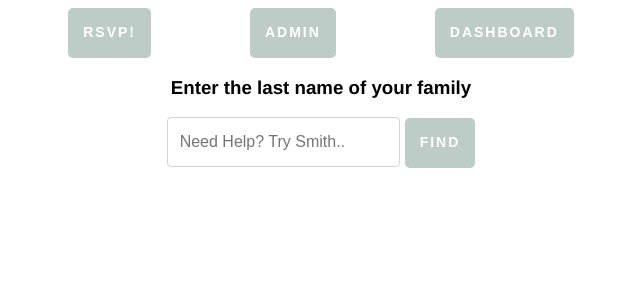
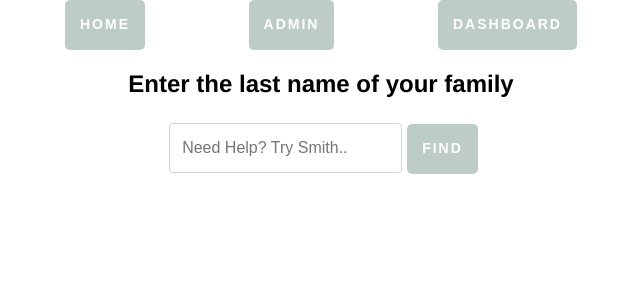
Before and after one commit to MikeCioffi/RSVP-app, a React (Create React App) app in the folder client/: page / in a window 1280 px wide. Shown: the top 300 px of the page, without its empty margins (319-959 px from the left). Built offline with nearby package versions, Linux system fonts and the light colour scheme; the HTML template or start-up script is replaced by a standard one.

Commit message:
simple ui changes to enhance the flow of the app. Fixed bug that the no button didnt work to not delete something

```diff
--- a/client/src/App.css
+++ b/client/src/App.css
@@ -71,6 +71,7 @@
       justify-content: center;
       margin: 0 auto;
       margin-top: 15px;
+      transform: translate(-15px, 0);
   }
   .sub-container{
       width: var(--width-size-1);
--- a/client/src/App.jsx
+++ b/client/src/App.jsx
@@ -15,7 +15,7 @@ function App() {
   return (
     <div >
           <div className ='nav-container'>
-          <button className="submit-btn" onClick={()=>setActive('search')}> RSVP!</button>
+          <button className="submit-btn" onClick={()=>setActive('search')}> Home</button>
           <button className="submit-btn" onClick={()=>setActive('manage')}> Admin </button>
           <button className="submit-btn" onClick={()=>setActive('dashboard')}> Dashboard </button>
           </div>
--- a/client/src/Components/Model/Modal.js
+++ b/client/src/Components/Model/Modal.js
@@ -11,6 +11,11 @@ const Modal = (props) => {
 
     }
 
+    const fakeReset = () => {
+        props.deleteFunction(null)
+
+    }
+
      console.log('modal loaded')
     return (
         <div>
@@ -18,7 +23,7 @@ const Modal = (props) => {
             <p>Are you sure you'd like to {props.title} this?</p>
 
             <button className ='confirm-btn yes'onClick={() =>deleteReset()}>yes</button>
-            <button className ='confirm-btn no'>no</button>
+            <button className ='confirm-btn no' onClick={() =>fakeReset()}>no</button>
              </div>
 
 
--- a/client/src/Components/manageForm/deleteForm.js
+++ b/client/src/Components/manageForm/deleteForm.js
@@ -44,6 +44,13 @@ const DeleteForm =(props) => {
     }
 
     const deleteID = async (id) => {
+      if(id == null )
+      {
+        fetchRsvps()
+        populateList()
+      }
+      else{
+
         await axios.delete(`api/rsvp/${id}`)
         .then(function(response){
           fetchRsvps()
@@ -52,7 +59,7 @@ const DeleteForm =(props) => {
           setErrorMessage('successful')
 
         })
-
+      }
     }
 
     useEffect(() => {populateList()
--- a/client/src/Components/searchForm/Form.css
+++ b/client/src/Components/searchForm/Form.css
@@ -12,7 +12,7 @@
     appearance: none;
     border-radius: 4px;
     transition: border-color .15s ease-in-out,box-shadow .15s ease-in-out;
-    margin-right: 5px;
+    margin: 5px;
 
 }
 .search-input:hover{
--- a/client/src/Components/searchForm/Form.js
+++ b/client/src/Components/searchForm/Form.js
@@ -84,7 +84,7 @@ const Form = () => {
 
 return( <div>
             <div className = 'input-items'>
-            <h3>Enter the last name of your family</h3>
+            <h2>Enter the last name of your family</h2>
             <input className = 'search-input' type="text" onKeyDown={updateInput} onChange={(e)=> setFamilyName(e.target.value)} value={familyName} placeholder="Need Help? Try Smith.."/>
             <button className="submit-btn" onClick={()=>fetchRsvps()}> Find </button>
             {error.length >1 &&<div className ='alert alert-danger'>Name not found, please try again</div>}
--- a/client/src/Components/searchForm/updateSearch.jsx
+++ b/client/src/Components/searchForm/updateSearch.jsx
@@ -76,7 +76,10 @@ const UpdateSearch = (props) => {
         <ul className='updated-search-list'>
         <div key={initialItem._id}>
             <div className='update-search-list-initial-items'>
+
             <h3>{initialItem.familyName} Family of {initialItem.membersInvited} selected </h3>
+            <h5>Menu Selections: </h5>
+
               </div>
             <div className= 'updated-search-list-items'>
                 <div className = 'updated-search-list-item'>
--- a/client/src/index.css
+++ b/client/src/index.css
@@ -0,0 +1,3 @@
+body{
+    margin:0;
+}
```
Lines whose indentation alone changed are shown as unchanged.
